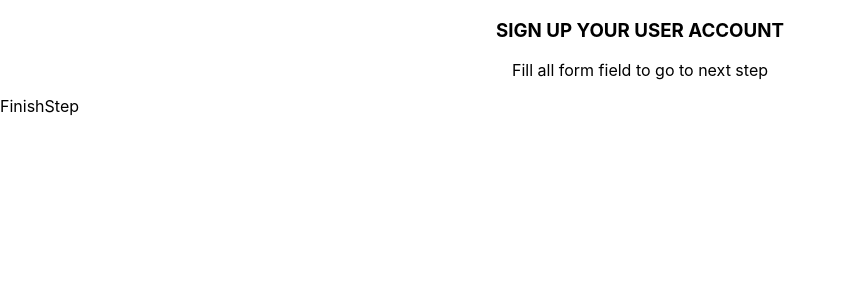
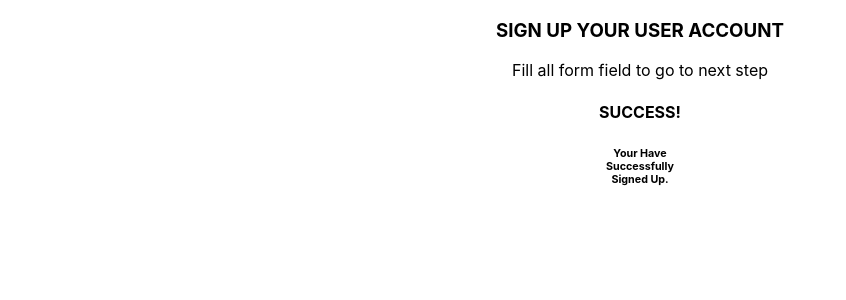
Before and after one commit to unusali1/multistep-user-signup, a React (Create React App) app: page /finishStep in a window 1280 px wide. Shown: the top 300 px of the page, without its empty margins (0-846 px from the left). Built offline with nearby package versions, Linux system fonts and the light colour scheme.

Commit message:
finishstep create

```diff
--- a/src/Components/FinishStep.js
+++ b/src/Components/FinishStep.js
@@ -1,9 +1,14 @@
 import React from 'react'
 
 const FinishStep = () => {
-  return (
-    <div>FinishStep</div>
-  )
+    return (
+        <div className="App">
+            <div>
+                <h4>SUCCESS!</h4>
+                <h6> Your Have <br></br>Successfully <br></br>Signed Up.</h6>
+            </div>
+        </div>
+    )
 }
 
 export default FinishStep
```
